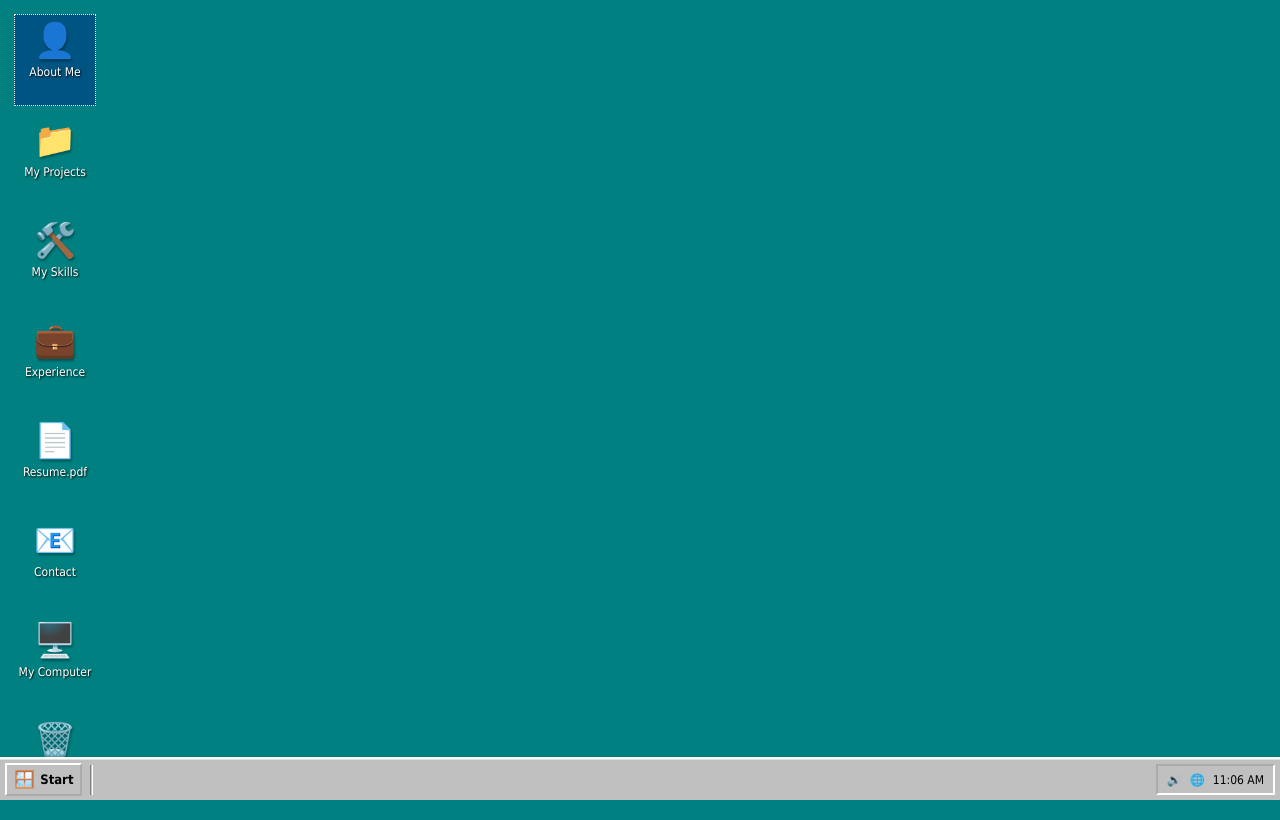
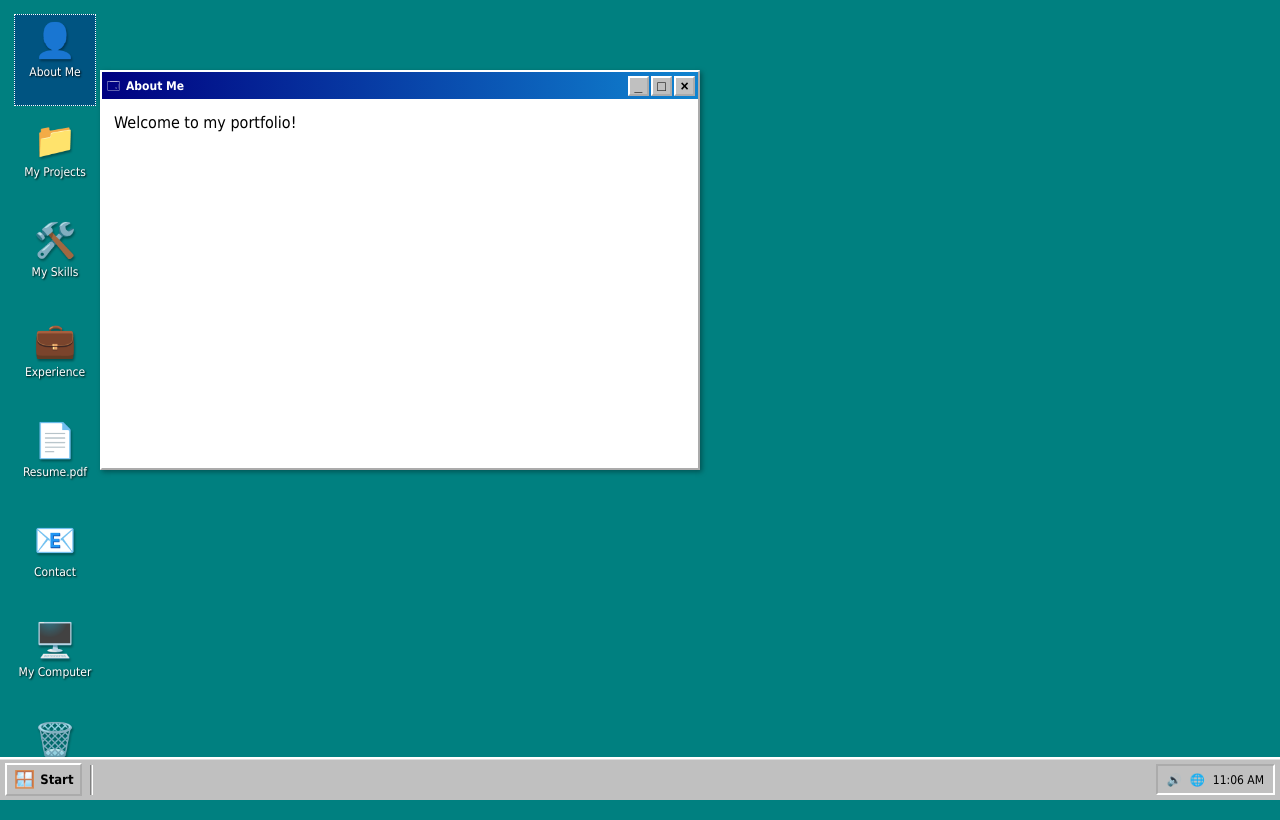
Before and after one commit to Tharanga8888/retro-desktop-portfolio, a Next.js app: page / in a window 1280 px wide. Both pictures are taken after a click on the button "About Me". Built offline with nearby package versions, Linux system fonts and the light colour scheme.

Commit message:
feat: implement window management

```diff
--- a/src/app/globals.css
+++ b/src/app/globals.css
@@ -200,3 +200,103 @@ body {
     width: 76px;
   }
 }
+
+
+/* Application windows */
+
+.window {
+  position: absolute;
+  display: flex;
+  flex-direction: column;
+  min-width: 280px;
+  min-height: 180px;
+  background: #c0c0c0;
+  border: 2px outset #ffffff;
+  box-shadow: 2px 2px 5px rgba(0, 0, 0, 0.35);
+  color: #000000;
+}
+
+.window.maximized {
+  left: 0 !important;
+  top: 0 !important;
+  border: 2px solid #c0c0c0;
+}
+
+.window-titlebar {
+  height: 27px;
+  flex-shrink: 0;
+  display: flex;
+  align-items: center;
+  justify-content: space-between;
+  padding: 2px 3px 2px 5px;
+  background: linear-gradient(90deg, #000080, #1084d0);
+  color: white;
+  cursor: default;
+}
+
+.window-title {
+  display: flex;
+  align-items: center;
+  gap: 6px;
+  min-width: 0;
+  font-size: 12px;
+}
+
+.window-title strong {
+  overflow: hidden;
+  text-overflow: ellipsis;
+  white-space: nowrap;
+}
+
+.window-controls {
+  display: flex;
+  gap: 2px;
+}
+
+.window-controls button {
+  width: 21px;
+  height: 20px;
+  padding: 0;
+  display: flex;
+  align-items: center;
+  justify-content: center;
+  background: #c0c0c0;
+  color: black;
+  border: 2px outset white;
+  font-family: Arial, sans-serif;
+  font-size: 14px;
+  font-weight: bold;
+  line-height: 1;
+  cursor: pointer;
+}
+
+.window-controls button:active {
+  border-style: inset;
+}
+
+.window-content {
+  flex: 1;
+  min-height: 0;
+  overflow: auto;
+  padding: 12px;
+  background: #ffffff;
+}
+
+
+/* Window manager layer */
+
+.window-manager {
+  position: absolute;
+  top: 0;
+  right: 0;
+  bottom: 43px;
+  left: 0;
+  z-index: 10;
+  pointer-events: none;
+}
+
+/* Allow interaction with individual windows */
+
+.window {
+  pointer-events: auto;
+}
--- a/src/app/page.tsx
+++ b/src/app/page.tsx
@@ -2,6 +2,8 @@
 "use client";
 
 import { useEffect, useState } from "react";
+import WindowManager from "@/components/WindowManager";
+import type { WindowID } from "@/types/window";
 
 type DesktopItem = {
   id: string;
@@ -47,6 +49,9 @@ export default function Home() {
     <main className="retro-desktop relative min-h-svh overflow-hidden">
 
       {/* Desktop Icons */}
+
+    <WindowManager>
+      {(openWindow) => (
         <div className="desktop-icons grid grid-cols-1">
           {desktopItems.map((item) => (
             <button
@@ -58,19 +63,24 @@ export default function Home() {
               onClick={() => {
                 setSelectedIcon(item.id);
                 setStartMenuOpen(false);
+
+                if (item.id !== "trash") {
+                  openWindow(item.id as WindowID);
+                }
               }}
               aria-label={item.name}
             >
               <span className="desktop-icon-art" aria-hidden="true">
                 {item.icon}
               </span>
-
               <span className="desktop-icon-label">
                 {item.name}
               </span>
             </button>
           ))}
         </div>
+      )}
+    </WindowManager>
 
       {/* Start Menu */}
       {startMenuOpen && (
--- /dev/null
+++ b/src/components/Window.tsx
@@ -0,0 +1,94 @@
+
+"use client";
+
+import type { ReactNode } from "react";
+
+type WindowProps = {
+  title: string;
+  x: number;
+  y: number;
+  width: number;
+  height: number;
+  zIndex: number;
+  isMaximized: boolean;
+  children: ReactNode;
+  onClose: () => void;
+  onMinimize: () => void;
+  onMaximize: () => void;
+  onFocus: () => void;
+};
+
+export default function Window({
+  title,
+  x,
+  y,
+  width,
+  height,
+  zIndex,
+  isMaximized,
+  children,
+  onClose,
+  onMinimize,
+  onMaximize,
+  onFocus,
+}: WindowProps) {
+  return (
+    <section
+      className={`window ${isMaximized ? "maximized" : ""}`}
+      style={{
+        left: x,
+        top: y,
+        width: isMaximized ? "100%" : width,
+        height: isMaximized ? "100%" : height,
+        zIndex,
+      }}
+      onMouseDown={onFocus}
+    >
+      <header className="window-titlebar">
+        <div className="window-title">
+          <span aria-hidden="true">🗔</span>
+          <strong>{title}</strong>
+        </div>
+
+        <div className="window-controls">
+          <button
+            type="button"
+            aria-label="Minimize window"
+            onClick={(event) => {
+              event.stopPropagation();
+              onMinimize();
+            }}
+          >
+            _
+          </button>
+
+          <button
+            type="button"
+            aria-label={isMaximized ? "Restore window" : "Maximize window"}
+            onClick={(event) => {
+              event.stopPropagation();
+              onMaximize();
+            }}
+          >
+            {isMaximized ? "❐" : "□"}
+          </button>
+
+          <button
+            type="button"
+            aria-label="Close window"
+            onClick={(event) => {
+              event.stopPropagation();
+              onClose();
+            }}
+          >
+            ×
+          </button>
+        </div>
+      </header>
+
+      <div className="window-content">
+        {children}
+      </div>
+    </section>
+  );
+}
--- /dev/null
+++ b/src/components/WindowManager.tsx
@@ -0,0 +1,166 @@
+
+"use client";
+
+import { useState } from "react";
+import type { ReactNode } from "react";
+import Window from "./Window";
+import type { WindowID, WindowState } from "@/types/window";
+
+type WindowManagerProps = {
+  children: (openWindow: (id: WindowID) => void) => ReactNode;
+};
+
+const windowTitles: Record<WindowID, string> = {
+  about: "About Me",
+  projects: "My Projects",
+  skills: "My Skills",
+  experience: "Experience",
+  resume: "Resume.pdf",
+  contact: "Contact",
+  computer: "My Computer",
+};
+
+function getWindowContent(id: WindowID) {
+  switch (id) {
+    case "about":
+      return <h2>Welcome to my portfolio!</h2>;
+
+    case "projects":
+      return <h2>My Projects</h2>;
+
+    case "skills":
+      return <h2>My Skills</h2>;
+
+    case "experience":
+      return <h2>My Experience</h2>;
+
+    case "resume":
+      return <h2>Resume</h2>;
+
+    case "contact":
+      return <h2>Contact Me</h2>;
+
+    case "computer":
+      return <h2>My Computer</h2>;
+  }
+}
+
+export default function WindowManager({
+  children,
+}: WindowManagerProps) {
+  const [windows, setWindows] = useState<WindowState[]>([]);
+  const [nextZIndex, setNextZIndex] = useState(10);
+
+  // Open an application window
+  function openWindow(id: WindowID) {
+    setWindows((currentWindows) => {
+      const existingWindow = currentWindows.find(
+        (window) => window.id === id
+      );
+
+      if (existingWindow) {
+        return currentWindows.map((window) =>
+          window.id === id
+            ? {
+                ...window,
+                isMinimized: false,
+                zIndex: nextZIndex,
+              }
+            : window
+        );
+      }
+
+      const newWindow: WindowState = {
+        id,
+        title: windowTitles[id],
+        x: 100 + currentWindows.length * 30,
+        y: 70 + currentWindows.length * 30,
+        width: 600,
+        height: 400,
+        zIndex: nextZIndex,
+        isOpen: true,
+        isMinimized: false,
+        isMaximized: false,
+      };
+
+      return [...currentWindows, newWindow];
+    });
+
+    setNextZIndex((current) => current + 1);
+  }
+
+  // Close a window
+  function closeWindow(id: WindowID) {
+    setWindows((currentWindows) =>
+      currentWindows.filter((window) => window.id !== id)
+    );
+  }
+
+  // Minimize a window
+  function minimizeWindow(id: WindowID) {
+    setWindows((currentWindows) =>
+      currentWindows.map((window) =>
+        window.id === id
+          ? { ...window, isMinimized: true }
+          : window
+      )
+    );
+  }
+
+  // Maximize or restore a window
+  function maximizeWindow(id: WindowID) {
+    setWindows((currentWindows) =>
+      currentWindows.map((window) =>
+        window.id === id
+          ? { ...window, isMaximized: !window.isMaximized }
+          : window
+      )
+    );
+  }
+
+  // Bring a window to the front
+  function focusWindow(id: WindowID) {
+    setWindows((currentWindows) =>
+      currentWindows.map((window) =>
+        window.id === id
+          ? { ...window, zIndex: nextZIndex }
+          : window
+      )
+    );
+
+    setNextZIndex((current) => current + 1);
+  }
+
+  return (
+    <>
+      {children(openWindow)}
+
+      <div className="window-manager">
+        {windows.map((window) => {
+          if (!window.isOpen || window.isMinimized) {
+            return null;
+          }
+
+          return (
+            <Window
+              key={window.id}
+              title={window.title}
+              x={window.x}
+              y={window.y}
+              width={window.width}
+              height={window.height}
+              zIndex={window.zIndex}
+              isMaximized={window.isMaximized}
+              onClose={() => closeWindow(window.id)}
+              onMinimize={() => minimizeWindow(window.id)}
+              onMaximize={() => maximizeWindow(window.id)}
+              onFocus={() => focusWindow(window.id)}
+            >
+              {getWindowContent(window.id)}
+            </Window>
+          );
+        })}
+      </div>
+    </>
+  );
+}
```
Lines whose indentation alone changed are shown as unchanged.
